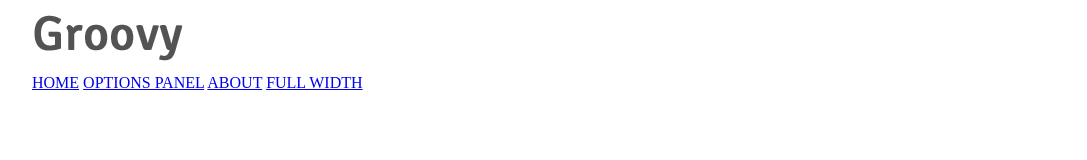
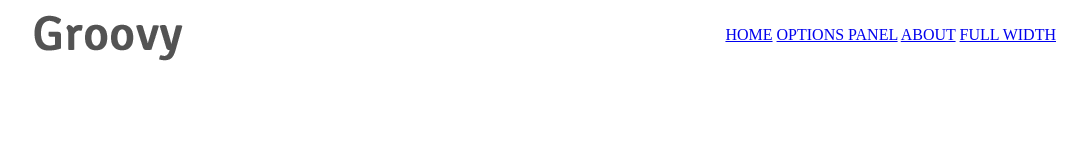
Before and after one commit to vietdang7/integrify-assignment-3, a plain HTML site: page index.html in a window 1280 px wide. Shown: the whole page, without its empty margins (96-1183 px from the left). Drawn offline with Linux system fonts and the light colour scheme.

Commit message:
add flex-box to header

```diff
--- a/css/main.css
+++ b/css/main.css
@@ -9,3 +9,9 @@ footer {
   width: 80vw;
   margin: 0 auto;
 }
+/* Header section */
+header {
+  display: flex;
+  align-items: center;
+  justify-content: space-between;
+}
```
